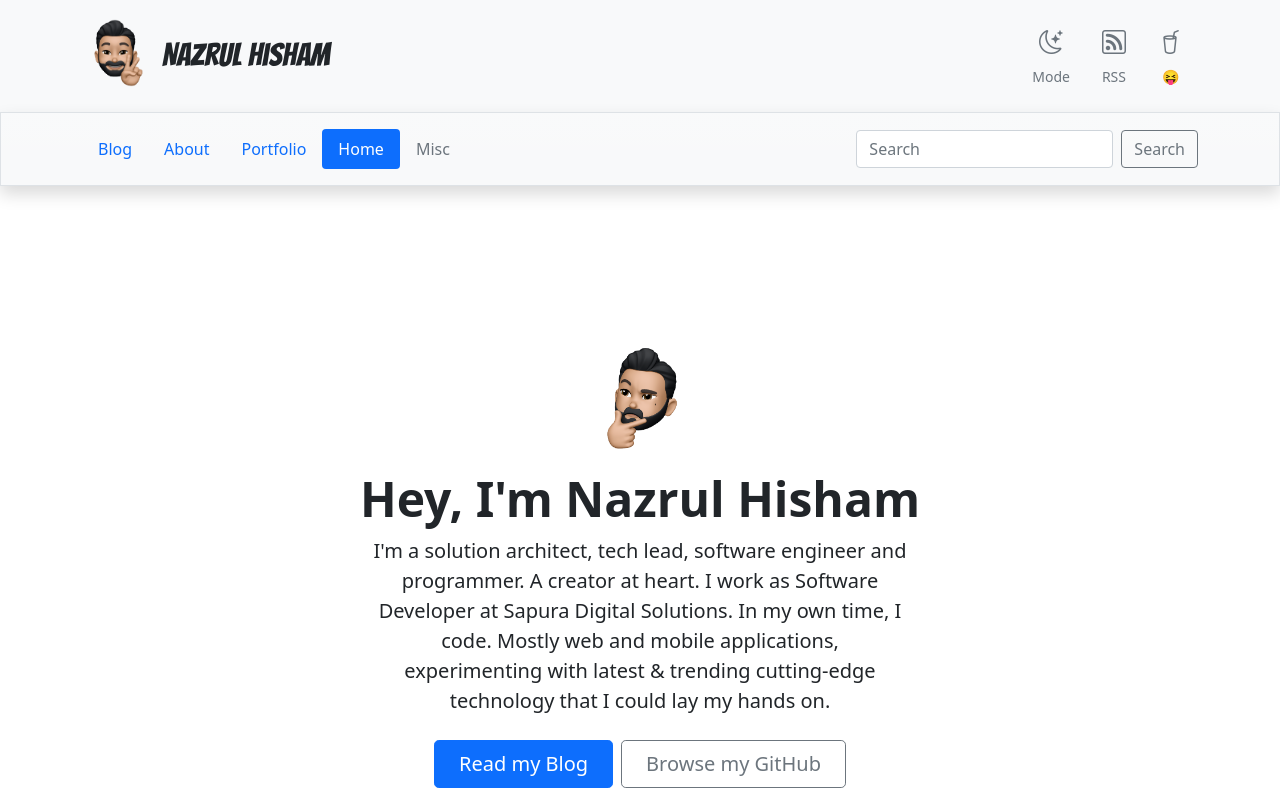
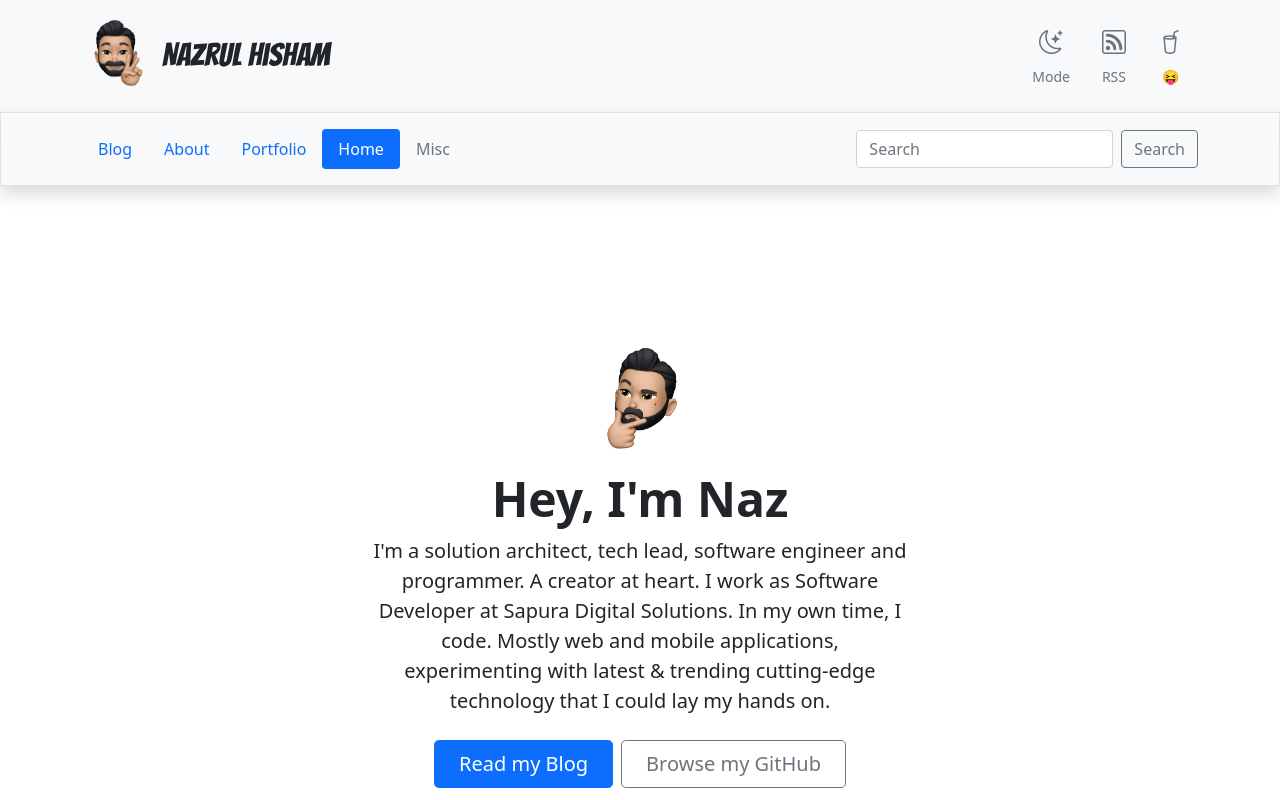
Before and after one commit to lumachroma/blog.nazrulhisham.net, a Next.js app: page / in a window 1280 px wide. Shown: the top 800 px of the page. Built offline with nearby package versions, Linux system fonts and the light colour scheme.

Commit message:
Edit introductional text

```diff
--- a/pages/index.js
+++ b/pages/index.js
@@ -17,7 +17,7 @@ const Home = () => {
     <>
       <div className="px-4 py-5 my-5 text-center">
         <a className="btn"><Image src={helloImage} width={120} height={120} onClick={hanldeToggleHelloImage} /></a>
-        <h1 className="display-5 fw-bold">Hey, I'm Nazrul Hisham</h1>
+        <h1 className="display-5 fw-bold">Hey, I'm Naz</h1>
         <div className="col-lg-6 mx-auto">
           <p className="lead mb-4">
             I'm a solution architect, tech lead, software engineer and programmer. {' '}
```
